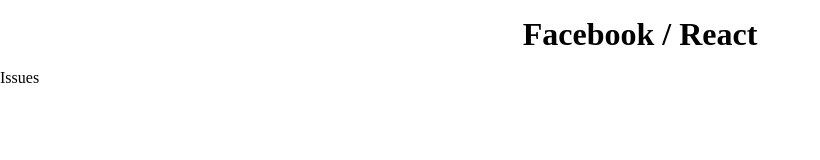
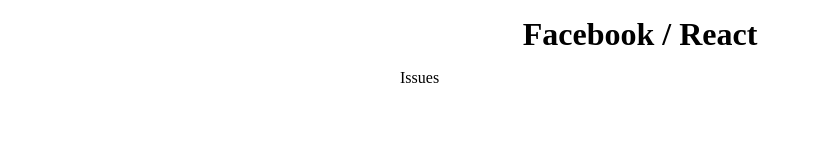
Before and after one commit to pre-onboarding-team-6/pre-onboarding-11th-3-6, a React (Vite) app: page / in a window 1280 px wide. Shown: the top 160 px of the page, without its empty margins (0-820 px from the left). Built offline with nearby package versions, Linux system fonts and the light colour scheme.

Commit message:
design: 기본 너비 480px 설정

```diff
--- a/src/styles/GlobalStyle.js
+++ b/src/styles/GlobalStyle.js
@@ -5,6 +5,19 @@
     padding: 0;
     margin: 0;
     box-sizing: border-box;
+    font-size: 16px;
+    word-break: keep-all;
+  }
+
+  ul, li {
+    list-style: none;
+  }
+
+  #root {
+    position: absolute;
+    width: 480px;
+    left: 50%;
+    transform: translateX(-50%);
   }
 `;
 
```
